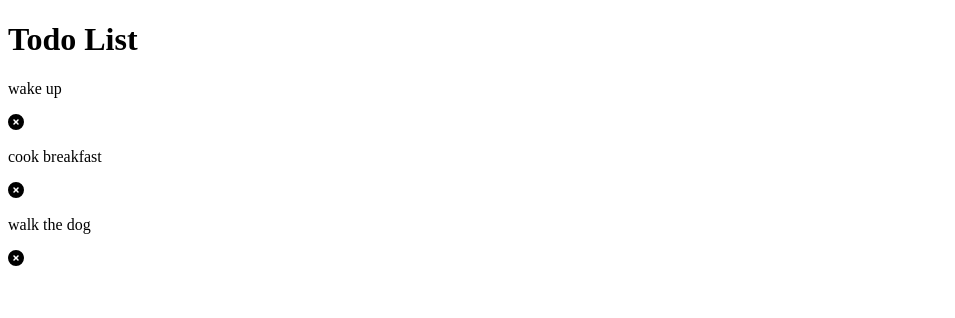
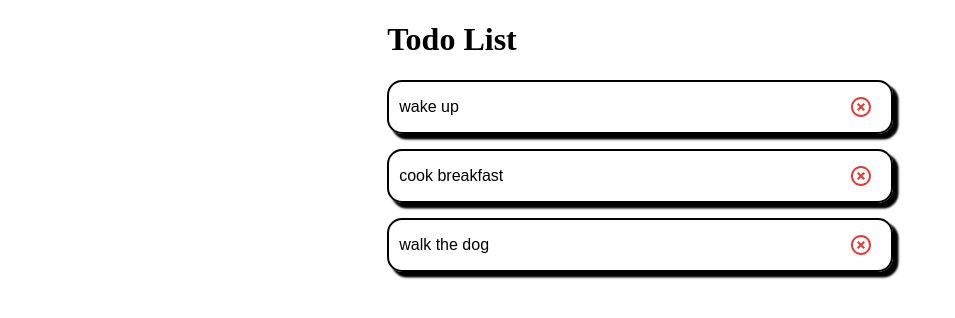
Before and after one commit to VoidWollker/todo-list, a React (Create React App) app: page / in a window 1280 px wide. Shown: the top 318 px of the page, without its empty margins (0-955 px from the left). Built offline with nearby package versions, Linux system fonts and the light colour scheme.

Commit message:
make TodoItem beaty

```diff
--- a/package.json
+++ b/package.json
@@ -3,15 +3,21 @@
   "version": "0.1.0",
   "private": true,
   "dependencies": {
+    "@emotion/react": "^11.9.3",
+    "@emotion/styled": "^11.9.3",
     "@fortawesome/fontawesome-svg-core": "^6.1.1",
     "@fortawesome/free-solid-svg-icons": "^6.1.1",
     "@fortawesome/react-fontawesome": "^0.1.18",
+    "@mui/icons-material": "^5.8.3",
+    "@mui/material": "^5.8.3",
     "@testing-library/jest-dom": "^5.16.4",
     "@testing-library/react": "^13.3.0",
     "@testing-library/user-event": "^13.5.0",
+    "materialize-css": "^1.0.0",
     "react": "^18.1.0",
     "react-dom": "^18.1.0",
     "react-scripts": "5.0.1",
+    "sass": "^1.52.3",
     "web-vitals": "^2.1.4"
   },
   "scripts": {
--- a/src/Components/TodoItem/TodoItem.jsx
+++ b/src/Components/TodoItem/TodoItem.jsx
@@ -1,14 +1,16 @@
-import React from "react";
-import { FontAwesomeIcon } from '@fortawesome/react-fontawesome'
-import { faCircleXmark } from '@fortawesome/free-solid-svg-icons'
-
+import React from "react"
+import HighlightOffIcon from '@mui/icons-material/HighlightOff'
+import { red  } from '@mui/material/colors'
+import './TodoItem.scss'
+import { IconButton } from "@mui/material";
 
 export default function TodoItem({todo}){
-    console.log('enter Item');
     return(
         <div className="todoItem">
             <p>{todo}</p>
-            <FontAwesomeIcon icon={faCircleXmark}/>
+            <IconButton>
+                <HighlightOffIcon sx={{color: red[600]}}/>
+            </IconButton>
         </div>
     )
 }
--- a/src/Components/TodoItem/TodoItem.scss
+++ b/src/Components/TodoItem/TodoItem.scss
@@ -0,0 +1,15 @@
+.todoItem{
+    font-family: Arial, Helvetica, sans-serif;
+
+    display: flex;
+    flex-direction: row;
+    justify-content: space-between;
+    align-items: center;
+
+    padding: 0 10px;
+    margin: 15px 0;
+
+    border: 2px solid black;
+    border-radius: 15px;
+    box-shadow: 5px 5px 2px 0.5px;
+}
--- a/src/Components/TodoList/TodoList.jsx
+++ b/src/Components/TodoList/TodoList.jsx
@@ -1,5 +1,6 @@
 import React from "react"
 import TodoItem from '../TodoItem/TodoItem'
+import './TodoList.scss'
 
 export default function TodoList({todos}){
     return(
@@ -9,9 +10,6 @@ export default function TodoList({todos}){
                 console.log(e);
                 return <TodoItem todo={e}/>
             })}
-            {/* {todos.array.forEach(element => {
-              return <TodoItem todo={element}/>
-            })} */}
         </div>
     )
 }
--- a/src/Components/TodoList/TodoList.scss
+++ b/src/Components/TodoList/TodoList.scss
@@ -0,0 +1,4 @@
+.todoList{
+    width: 40%;
+    margin: auto;
+}
```
Also changed, not shown: 1 other file (tests, documents, lock files or other folders).
